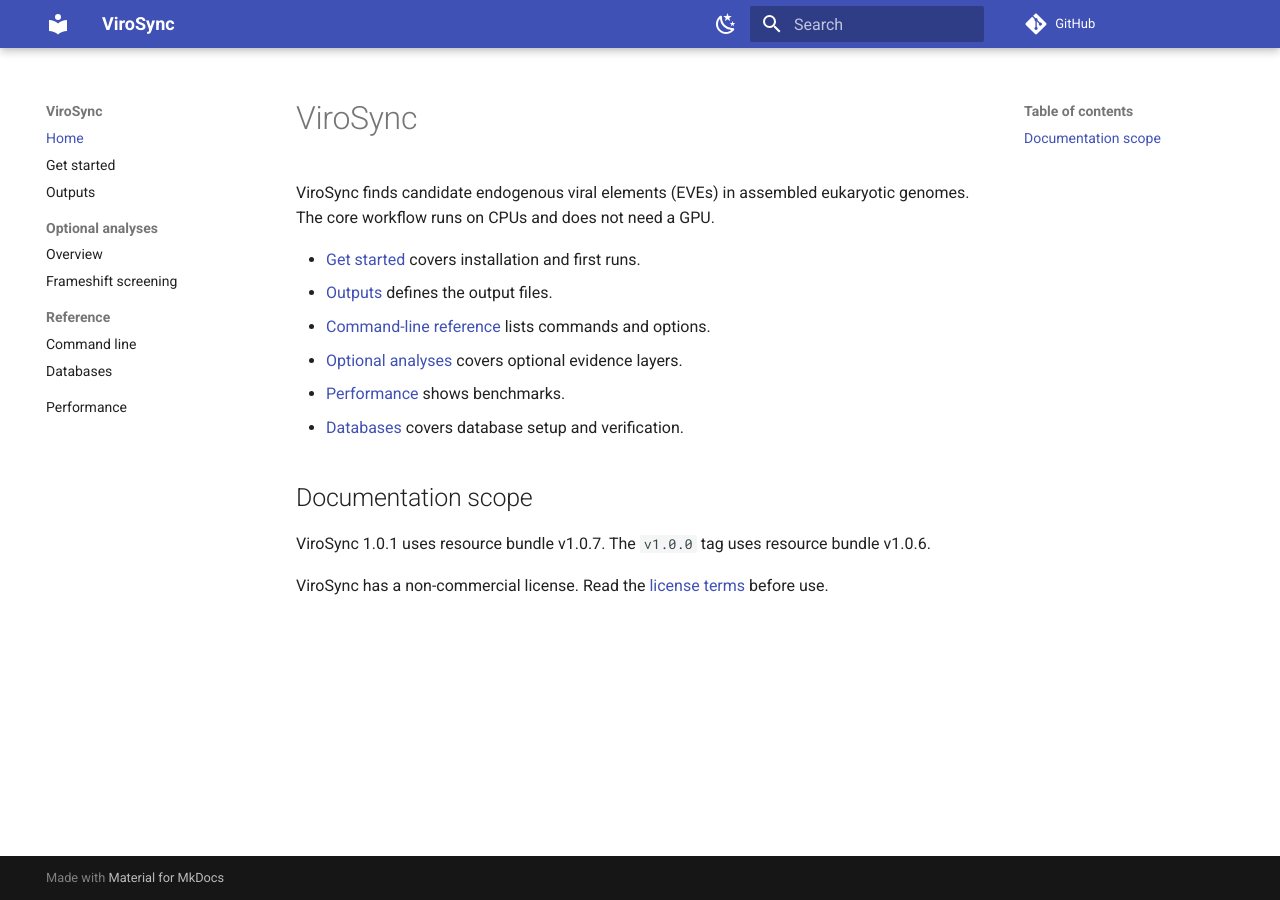
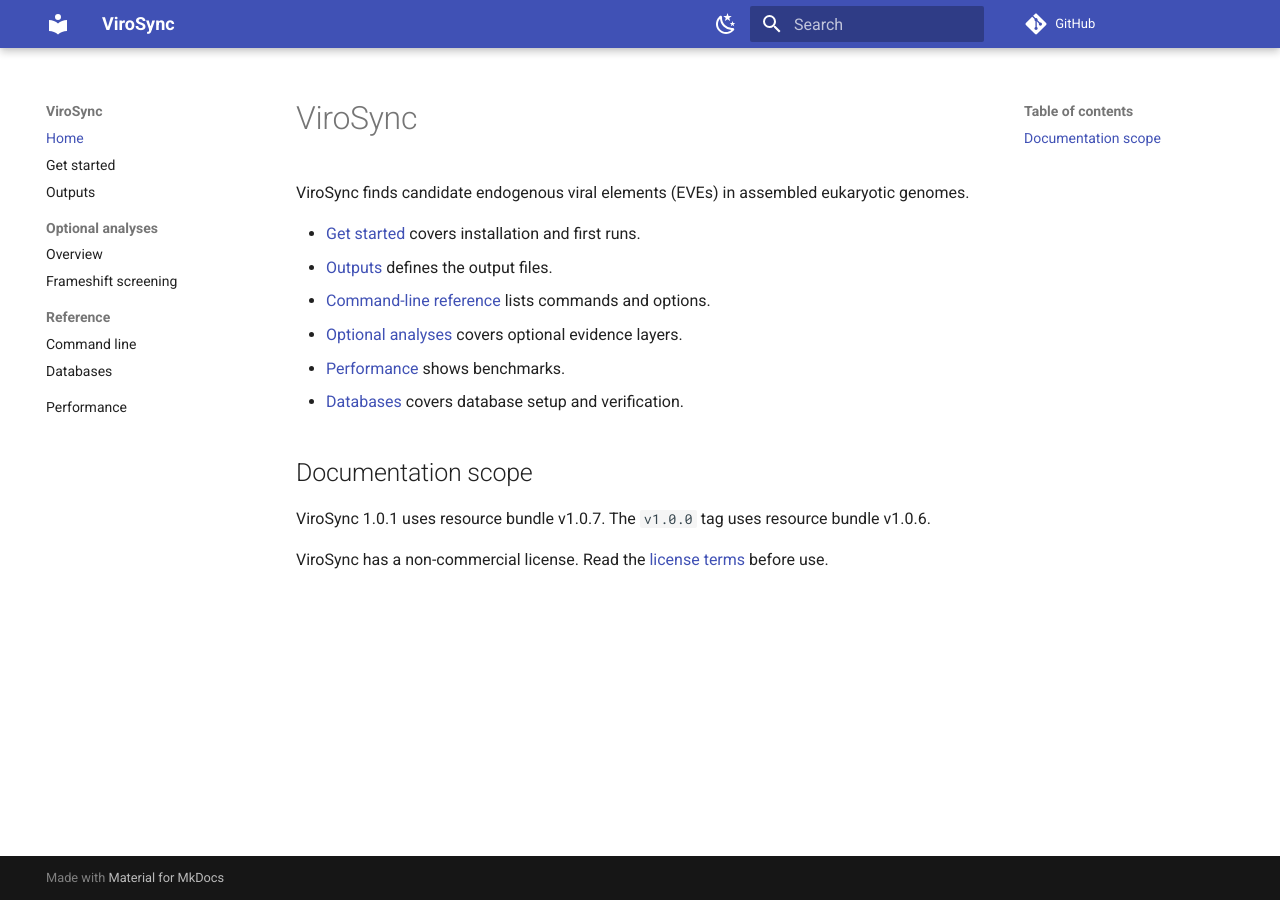
Before and after one commit to NeLLi-team/virosync, an MkDocs documentation site: the page built from docs/index.md, in a window 1280 px wide. Built offline with MkDocs 1.6.1 and Material for MkDocs 9.7.7, drawn with Linux system fonts in a browser that asks for light colours; comment, search, counter and statistics services are not loaded.

Commit message:
Update introduction in index.md
Corrected formatting and improved clarity of the introduction.

```diff
--- a/docs/index.md
+++ b/docs/index.md
@@ -1,7 +1,7 @@
 # ViroSync
 
 ViroSync finds candidate endogenous viral elements (EVEs) in assembled
-eukaryotic genomes. The core workflow runs on CPUs and does not need a GPU.
+eukaryotic genomes.
 
 - [Get started](getting-started.md) covers installation and first runs.
 - [Outputs](METHODS.md) defines the output files.
```
